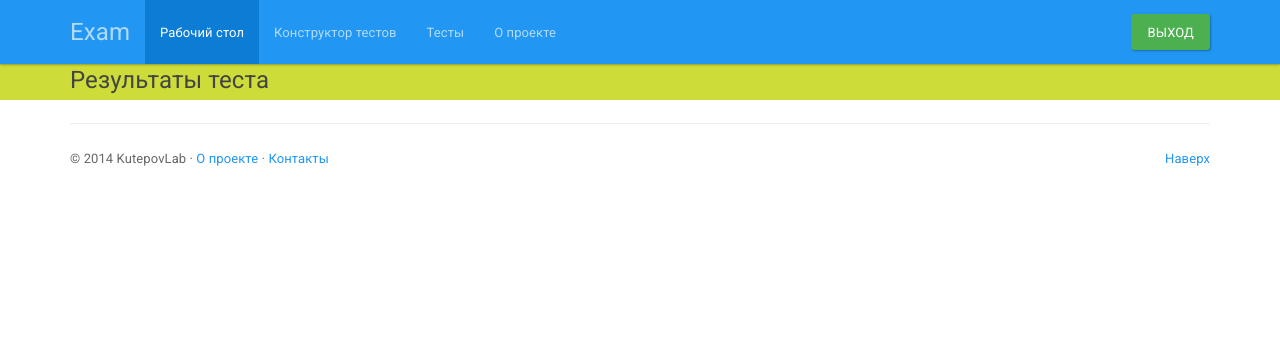
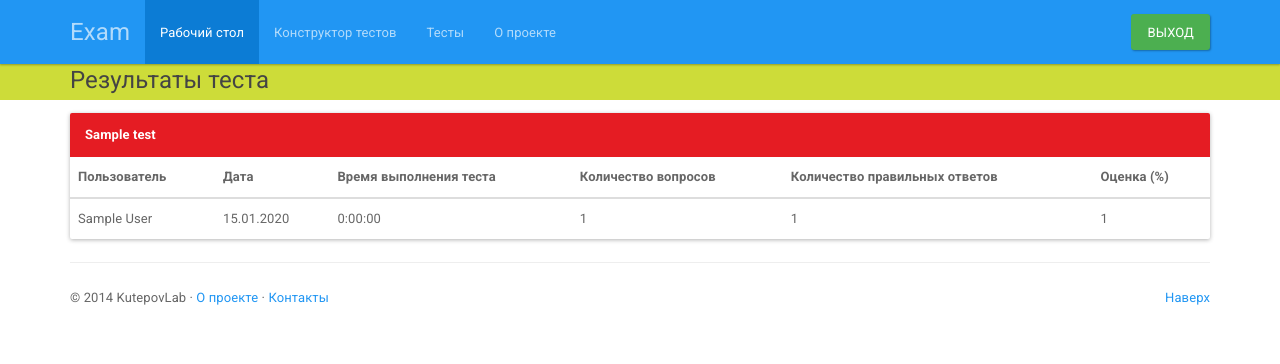
Before and after one commit to AlexeyKutepov/exam_project, a Django app: page /end_test/1/ in a window 1280 px wide. Shown: the top 364 px of the page. Run offline with Django 3.2, Linux system fonts and the light colour scheme; a user stored in the database is signed in; tables that the repository leaves empty hold one stand-in row (values such as "Sample post"); some libraries are stand-ins or nearby versions.

Commit message:
end test page was improved

```diff
--- a/exam/views.py
+++ b/exam/views.py
@@ -107,7 +107,7 @@ def next_question(request, id, number):
             for item in range(len(question.get_answers())):
                 if question.get_answers()[item].is_correct():
                     correct_answer_list.append(str(item + 1))
-            is_correct = correct_answer_list == request.POST["answer"]
+            is_correct = correct_answer_list == request.POST.getlist("answer")
         elif question.get_test_type() is TestType.CLOSE_TYPE_ONE_CORRECT_ANSWER:
             correct_answer = 1
             for item in range(len(question.get_answers())):
@@ -186,7 +186,18 @@ def end_test(request, id):
     journal = Journal.objects.get(id=id)
     if not journal:
         raise SuspiciousOperation("Некорректный запрос")
-    return render(request, "exam/end_test.html", {})
+    return render(
+        request,
+        "exam/end_test.html",
+        {
+            "test_name": journal.test.name,
+            "date": journal.end_date,
+            "time_of_test": journal.end_date - journal.start_date,
+            "number_of_questions": journal.number_of_questions,
+            "number_of_correct_answers": journal.number_of_correct_answers,
+            "rating": journal.result,
+        }
+    )
 
 
 
--- a/static/css/base.css
+++ b/static/css/base.css
@@ -35,3 +35,7 @@ body {
    text-align: left;
    font-size: 13px;
 }
+
+.white_color {
+   color: #ffffff;
+}
--- a/templates/exam/end_test.html
+++ b/templates/exam/end_test.html
@@ -13,5 +13,38 @@
     </div>
 {% endblock %}
 {% block content %}
-
+    <p></p>
+    {% if rating >= 70 %}
+    <div class="panel panel-success">
+    {% elif rating >= 40 %}
+    <div class="panel panel-warning">
+    {% else %}
+    <div class="panel panel-danger">
+    {% endif %}
+        <div class="panel-heading">
+            <b class="white_color">{{ test_name }}</b>
+        </div>
+        <table class="table">
+            <thead>
+            <tr>
+                <th>Пользователь</th>
+                <th>Дата</th>
+                <th>Время выполнения теста</th>
+                <th>Количество вопросов</th>
+                <th>Количество правильных ответов</th>
+                <th>Оценка (%)</th>
+            </tr>
+            </thead>
+            <tbody>
+                <tr>
+                    <td>{{ user.get_short_name }}</td>
+                    <td>{{ date|date:"d.m.Y" }}</td>
+                    <td>{{ time_of_test }}</td>
+                    <td>{{ number_of_questions }}</td>
+                    <td>{{ number_of_correct_answers }}</td>
+                    <td>{{ rating }}</td>
+                </tr>
+            </tbody>
+        </table>
+    </div>
 {% endblock %}
```
